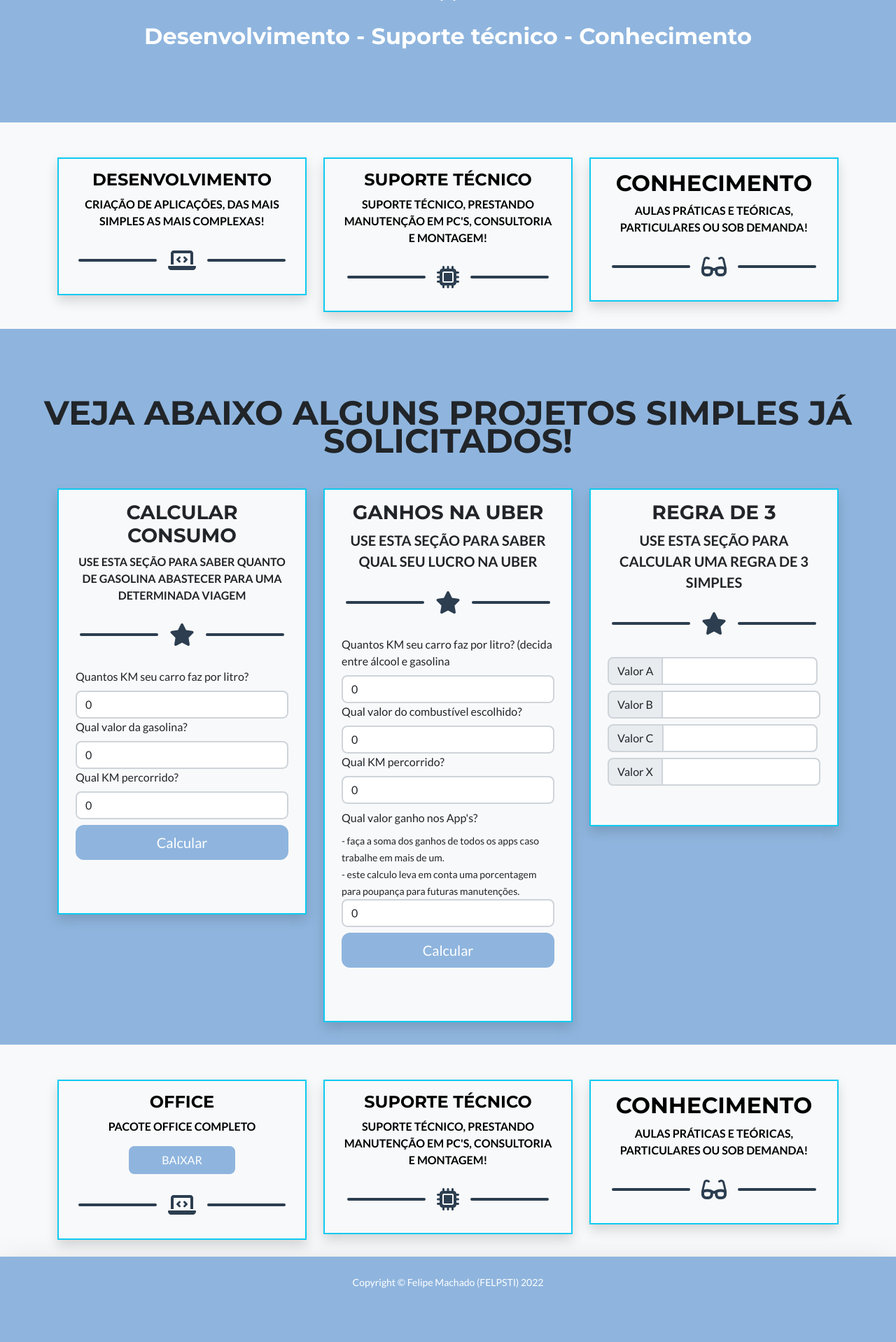
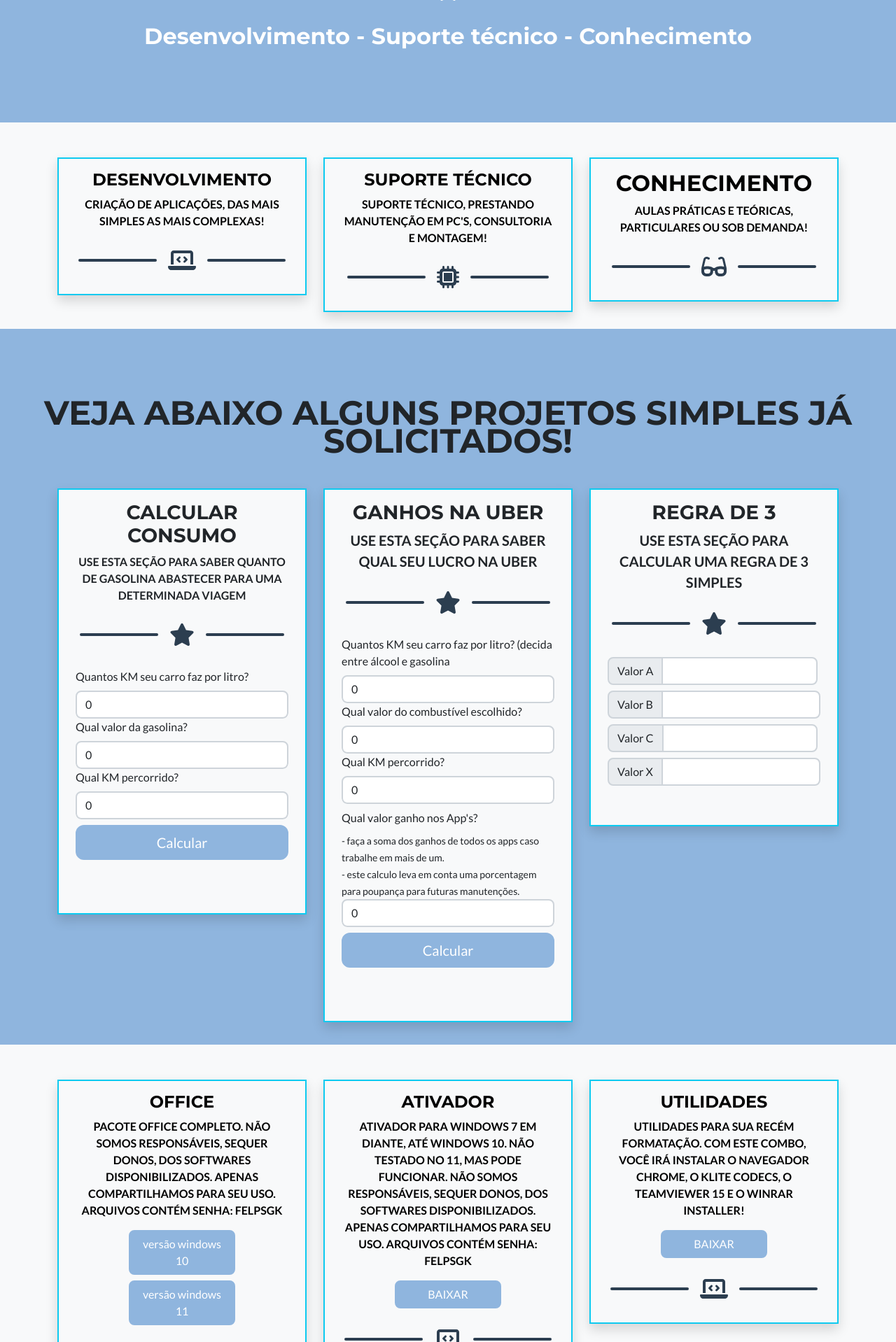
Before and after one commit to felpsgk/felpsti, a PHP site: page / in a window 1280 px wide. Shown: the part 562-2480 px from the top of the page at 70% size. Before the commit the page ends 2403 px from the top, so only its background shows below. Run offline with PHP 8.4, Linux system fonts and the light colour scheme; some libraries are stand-ins or nearby versions.

Commit message:
novos downloads

```diff
--- a/includes/navbar.php
+++ b/includes/navbar.php
@@ -32,7 +32,7 @@
                         <li class="dropdown-item"><a class="nav-link py-3 px-0 px-lg-3 rounded" href="#ganhos">Ganhos na Uber</a></li>
                     </ul>
                 </li>
-
+                <li class="nav-item mx-0 mx-lg-1"><a class="nav-link py-3 px-0 px-lg-3 rounded" href="#downloads">Downloads</a></li>
             </ul>
         </div>
     </div>
--- a/index.php
+++ b/index.php
@@ -319,25 +319,70 @@ include 'includes/head.php';
             <div class="row">
                 <div class="col-12 col-sm-12 col-md-12 col-lg-4 col-xl-4 col-xxl-4 mb-4 ">
                     <div class="shadow container border border-info">
-                        <h2 class="fs-4 text-center text-uppercase pt-3 mb-2">
+                        <h2 id="downloads" class="fs-4 text-center text-uppercase pt-3 mb-2">
                             Office
                         </h2>
-                        <p class="text-center fw-bolder text-uppercase text-break">Pacote office completo</p>
+                        <p class="text-center fw-bolder text-uppercase text-break">Pacote office completo. NÃO somos responsáveis, sequer donos, dos softwares disponibilizados. Apenas compartilhamos para seu uso. Arquivos contém senha: felpsgk</p>
                         <div class="d-grid gap-2 col-6 mx-auto">
-                            <a href="https://drive.google.com/file/d/1tVMgYZh2mB3dO59VPukC1MJSfNG5lQrf/view?usp=drive_link" class="btn btn-primary" role="button">BAIXAR</a>
+                            <a href="https://drive.google.com/file/d/1A3njex27BXIcMrPcjjfaKZpWzdecnlyy/view?usp=drive_link" class="btn btn-primary" role="button">versão windows 10</a>
+                            <a href="https://drive.google.com/file/d/1IpiQy-_8YtSuor_VSb8vQMYO_sipt99M/view?usp=drive_link" class="btn btn-primary" role="button">versão windows 11</a>
                         </div>
                         <!-- Icon Divider-->
                         <div class="divider-custom">
                             <div class="divider-custom-line"></div>
                             <div class="divider-custom-icon"><i class="fa-solid fa-laptop-code"></i></div>
                             <div class="divider-custom-line"></div>
-
                         </div>
-
-                        <!-- Portfolio Grid Items-->
-                        <div class="row justify-content-center">
-                            <!-- Portfolio Item 1-->
-
+                    </div>
+                </div>
+                <div class="col-12 col-sm-12 col-md-12 col-lg-4 col-xl-4 col-xxl-4 mb-4 ">
+                    <div class="shadow container border border-info">
+                        <h2 id="downloads" class="fs-4 text-center text-uppercase pt-3 mb-2">
+                            Ativador
+                        </h2>
+                        <p class="text-center fw-bolder text-uppercase text-break">Ativador para windows 7 em diante, até windows 10. Não testado no 11, mas pode funcionar. NÃO somos responsáveis, sequer donos, dos softwares disponibilizados. Apenas compartilhamos para seu uso. Arquivos contém senha: felpsgk</p>
+                        <div class="d-grid gap-2 col-6 mx-auto">
+                            <a href="https://drive.google.com/file/d/1DTYvLs7IFjt0ylG2G4398xJEIZQbEek5/view?usp=drive_link" class="btn btn-primary" role="button">BAIXAR</a>
+                        </div>
+                        <!-- Icon Divider-->
+                        <div class="divider-custom">
+                            <div class="divider-custom-line"></div>
+                            <div class="divider-custom-icon"><i class="fa-solid fa-laptop-code"></i></div>
+                            <div class="divider-custom-line"></div>
+                        </div>
+                    </div>
+                </div>
+                <div class="col-12 col-sm-12 col-md-12 col-lg-4 col-xl-4 col-xxl-4 mb-4 ">
+                    <div class="shadow container border border-info">
+                        <h2 id="downloads" class="fs-4 text-center text-uppercase pt-3 mb-2">
+                            Utilidades
+                        </h2>
+                        <p class="text-center fw-bolder text-uppercase text-break">Utilidades para sua recém formatação. Com este combo, você irá instalar o navegador Chrome, o KLite Codecs, o TeamViewer 15 e o WinRAR Installer!</p>
+                        <div class="d-grid gap-2 col-6 mx-auto">
+                            <a href="https://drive.google.com/file/d/1MFaxExUbZqaGEDwRCdbMndq0NJlx6--E/view?usp=drive_link" class="btn btn-primary" role="button">BAIXAR</a>
+                        </div>
+                        <!-- Icon Divider-->
+                        <div class="divider-custom">
+                            <div class="divider-custom-line"></div>
+                            <div class="divider-custom-icon"><i class="fa-solid fa-laptop-code"></i></div>
+                            <div class="divider-custom-line"></div>
+                        </div>
+                    </div>
+                </div>
+                <div class="col-12 col-sm-12 col-md-12 col-lg-4 col-xl-4 col-xxl-4 mb-4 ">
+                    <div class="shadow container border border-info">
+                        <h2 id="downloads" class="fs-4 text-center text-uppercase pt-3 mb-2">
+                            BitLife BR
+                        </h2>
+                        <p class="text-center fw-bolder text-uppercase text-break">Jogo BitLife com mod de dinheiro</p>
+                        <div class="d-grid gap-2 col-6 mx-auto">
+                            <a href="https://drive.google.com/file/d/1VfVfVcmIgtlX3R50f5MntRC2dBdgPg1Q/view?usp=drive_link" class="btn btn-primary" role="button">BAIXAR</a>
+                        </div>
+                        <!-- Icon Divider-->
+                        <div class="divider-custom">
+                            <div class="divider-custom-line"></div>
+                            <div class="divider-custom-icon"><i class="fa-solid fa-gamepad"></i></div>
+                            <div class="divider-custom-line"></div>
                         </div>
                     </div>
                 </div>
```
